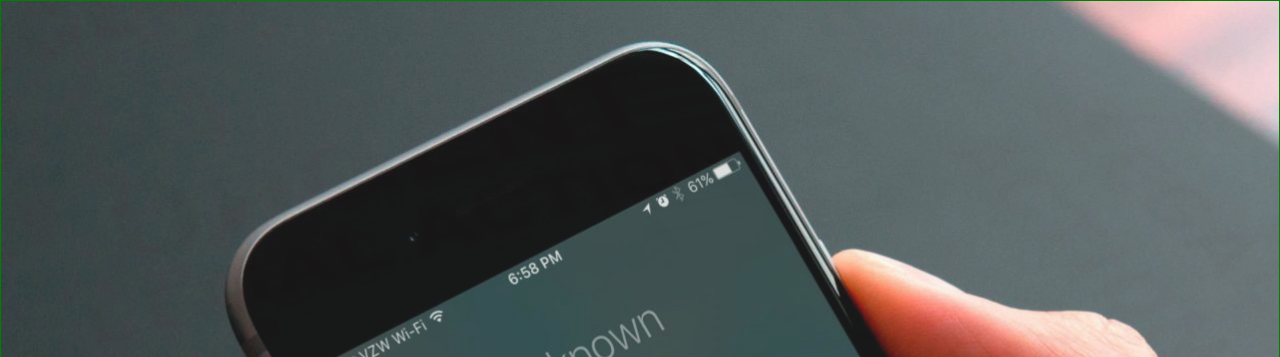
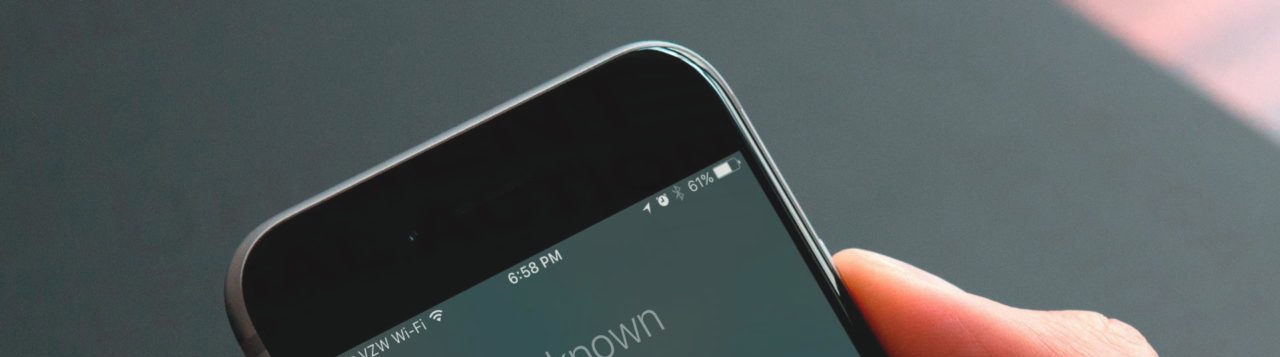
Before and after one commit to jreid06/owlcarousel, a plain HTML site: page index.html in a window 1280 px wide. Shown: the top 357 px of the page. Drawn offline with nearby package versions, Linux system fonts and the light colour scheme.

Commit message:
removed border

```diff
--- a/css/main.scss
+++ b/css/main.scss
@@ -33,7 +33,7 @@ body, html{
 }
 
 .owl-carousel{
-    border: 1px solid green;
+    // border: 1px solid green;
 }
 
 .slidebox{
```
Also changed, not shown: css/main.css, 1 other file.
